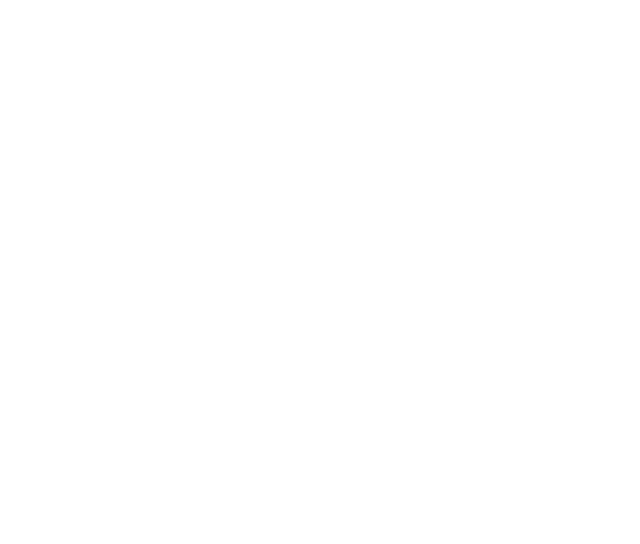
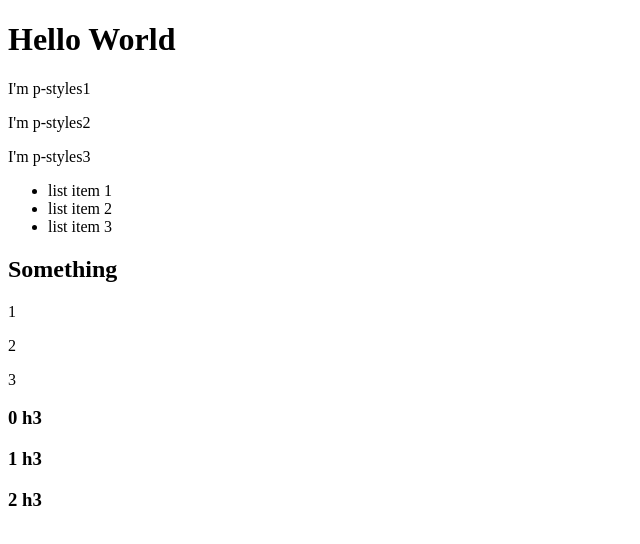
Before and after one commit to jessica6m/selecting-elements-11-15-17, a plain HTML site: page index.html in a window 1280 px wide. Shown: the whole page, without its empty margins (0-640 px from the left). Drawn offline with Linux system fonts and the light colour scheme.

Commit message:
learned about selecting elements in DOM

```diff
--- a/index.html
+++ b/index.html
@@ -7,6 +7,24 @@
   <title>Selecting Elements</title>
 </head>
 <body>
+  <h1 id="header"></h1>
+  <p class="p-styles"></p>
+  <p class="p-styles"></p>
+  <p class="p-styles"></p>
+  <ul>
+    <li></li>
+    <li></li>
+    <li></li>
+  </ul>
 
+  <h2 id="second-header"></h2>
+  <p class="awesome"></p>
+  <p class="awesome"></p>
+  <p class="awesome"></p>
+  <h3></h3>
+  <h3></h3>
+  <h3></h3>
+
+<script src="js/script.js"></script>
 </body>
 </html>
--- a/js/script.js
+++ b/js/script.js
@@ -0,0 +1,34 @@
+/*document.querySelector will return a single element that is the first in matching the criteria
+within the () */
+var header = document.querySelector('#header')
+header.textContent = "Hello World";
+
+/*document.querySelectorAll will return a array like structure which contains
+all the elements that match the criteria passed with the () */
+var pStyles = document.querySelectorAll('.p-styles');
+
+for (var x = 0; x < pStyles.length; x++) {
+  pStyles[x].textContent = "I'm p-styles" + (x+1);
+}
+
+var lis = document.querySelectorAll('li');
+
+for(var y = 0; y < lis.length; y++) {
+  lis[y].textContent = "list item " + (y+1);
+}
+
+//Another way to select an element by it's id is document.getElementById
+
+document.getElementById('second-header').textContent = "Something";
+
+var awesomes = document.getElementsByClassName('awesome');
+
+for (var z = 0; z < awesomes.length; z++){
+  awesomes[z].textContent = z + 1;
+}
+
+var h3s = document.getElementsByTagName('h3');
+
+for (var a = 0; a < h3s.length; a++) {
+  h3s[a].textContent = a + " h3";
+}
```
